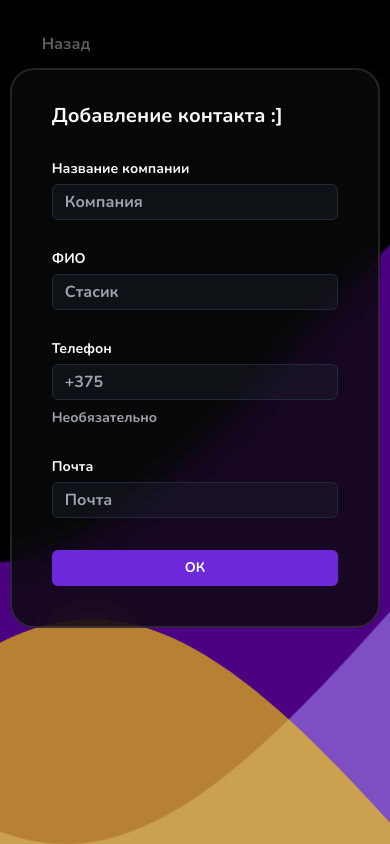
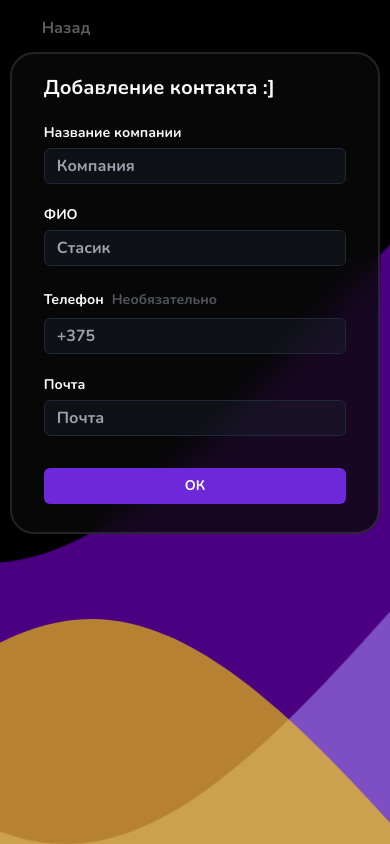
Before and after one commit to DimaTortik2/crm-amo, a Next.js app: page /form in a window 390 px wide. Built offline with nearby package versions, Linux system fonts and the light colour scheme; some icons are missing.

Commit message:
optimize size form smart

```diff
--- a/app/form/page.tsx
+++ b/app/form/page.tsx
@@ -82,7 +82,7 @@ export default function FormPage() {
 	}
 
 	return (
-		<div className='flex min-h-screen pt-5 sm:pt-0 items-start sm:items-center justify-center bg-[#000000] relative font-custom'>
+		<div className='flex min-h-screen pt-1 items-start sm:items-center justify-center bg-[#000000] relative font-custom'>
 			<Bg
 				className='absolute bottom-0 left-0'
 				colors={['#4B0082', '#8A63D2', '#FFD700']}
@@ -94,7 +94,7 @@ export default function FormPage() {
 					<BackArrowLink to={ROUTES.home} className=' opacity-40' />
 					<form
 						onSubmit={form.handleSubmit(onSubmit)}
-						className='backdrop-blur-lg rounded-3xl p-10 pt-8 border-2 border-[#e8e8e820] bg-[#0a0a0ac9] w-full  space-y-8'
+						className='backdrop-blur-lg rounded-3xl px-8 pb-7 pt-5 sm:px-10 sm:pb-10 sm:pt-8 border-2 border-[#e8e8e820] bg-[#0a0a0ac9] w-full space-y-6 sm:space-y-8'
 					>
 						<h1 className='text-xl'>Добавление контакта :]</h1>
 
@@ -105,13 +105,18 @@ export default function FormPage() {
 								name={data.value}
 								render={({ field }) => (
 									<FormItem>
-										<FormLabel>{data.label}</FormLabel>
+										<FormLabel>
+											{data.label}
+											{data.description && (
+												<FormDescription className='opacity-50'>
+													{data.description}
+												</FormDescription>
+											)}
+										</FormLabel>
 										<FormControl>
 											<Input placeholder={data.placeHolder || ''} {...field} />
 										</FormControl>
-										{data.description && (
-											<FormDescription>{data.description}</FormDescription>
-										)}
+
 										<FormMessage />
 									</FormItem>
 								)}
@@ -122,6 +127,9 @@ export default function FormPage() {
 							className='w-full'
 							type='submit'
 							disabled={isCreateContactPending}
+							style={{
+								marginTop: '2rem',
+							}}
 						>
 							{isCreateContactPending ? (
 								<>
```
